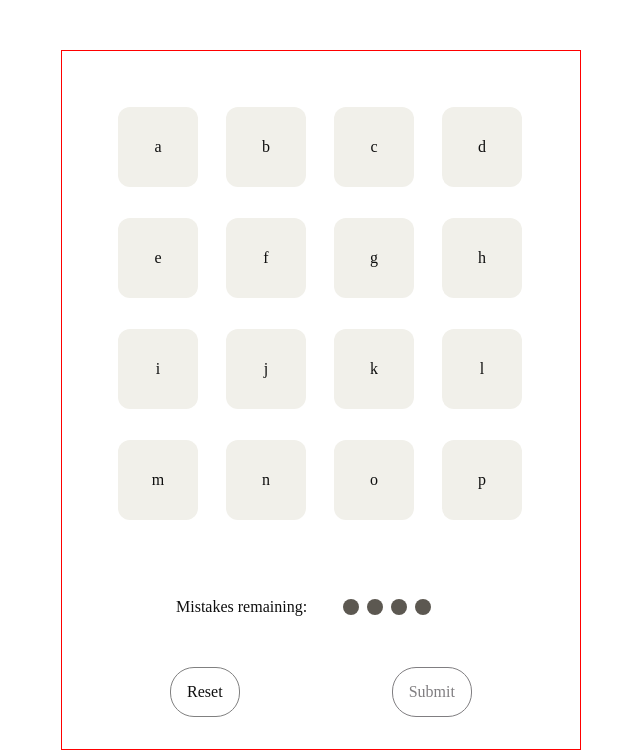
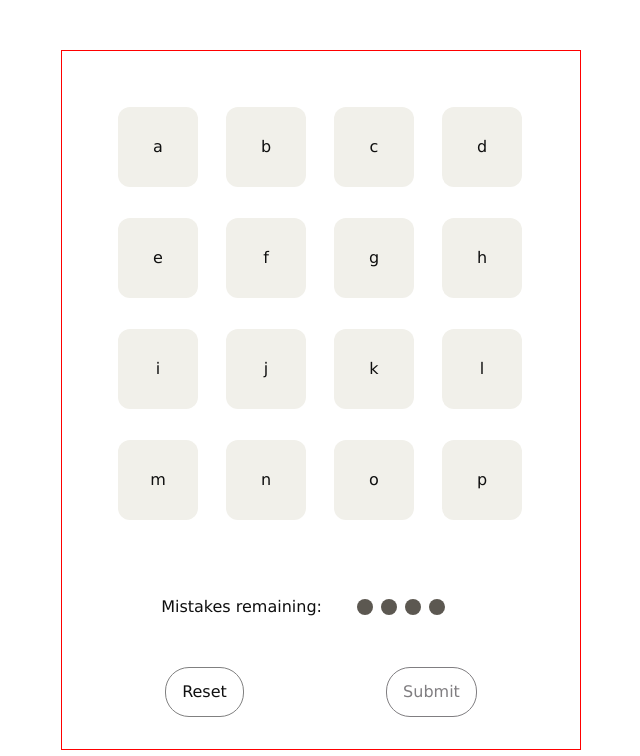
Before and after one commit to Sensationull/simple-connections, a React (Vite) app: page / in a window 1280 px wide. Shown: the top 756 px of the page, without its empty margins (319-959 px from the left). Built offline with nearby package versions, Linux system fonts and the light colour scheme.

Commit message:
cleanup and font selection

```diff
--- a/src/game/Modal.tsx
+++ b/src/game/Modal.tsx
@@ -19,7 +19,7 @@ const Modal = ({
     if (!shouldShowButton && dialogRef.current) {
       dialogRef.current.showModal();
     }
-  }, []);
+  }, [shouldShowButton]);
 
   const dialogRef = useRef<HTMLDialogElement | null>(null);
   const openDialog = () => {
--- a/src/index.css
+++ b/src/index.css
@@ -15,6 +15,7 @@
 }
 
 .container {
+  font-family: Verdana, Geneva, Tahoma, sans-serif;
   background-color: var(--primary-background-color);
   color: var(--primary-word-text-color);
   height: 100vh;
```
